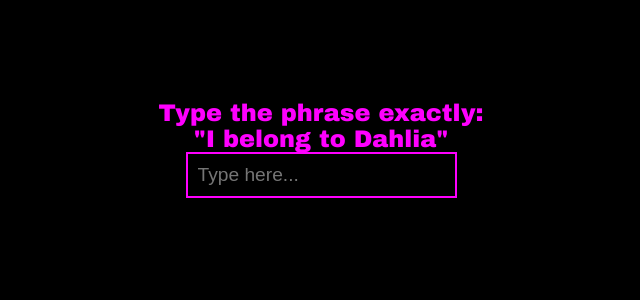
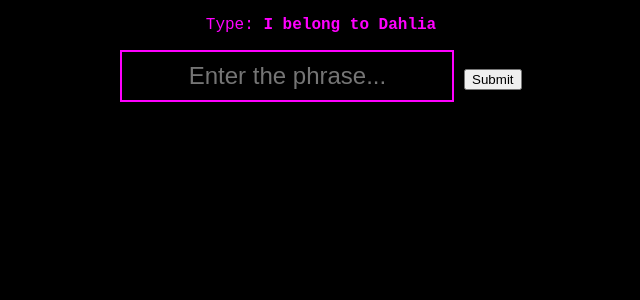
Before and after one commit to SpoilDahlia2d/obeytodahlia, a Python web app: template templates/index.html in a window 1280 px wide. Shown: the top 300 px of the page, without its empty margins (319-959 px from the left). Run offline with Jinja, Linux system fonts and the light colour scheme; the template is opened without the code that fills it, so the values that code supplies are empty.

Commit message:
Update index.html

```diff
--- a/templates/index.html
+++ b/templates/index.html
@@ -2,132 +2,19 @@
 <html lang="en">
 <head>
   <meta charset="UTF-8">
-  <title>Dahlia Control</title>
-  <style>
-    body {
-      background-color: black;
-      color: fuchsia;
-      font-family: 'Arial Black', sans-serif;
-      text-align: center;
-      overflow: hidden;
-    }
-
-    #inputPrompt {
-      font-size: 1.5em;
-      margin-top: 100px;
-    }
-
-    #phraseInput {
-      padding: 10px;
-      font-size: 1.2em;
-      background: black;
-      color: fuchsia;
-      border: 2px solid fuchsia;
-    }
-
-    .popup-img {
-      position: fixed;
-      max-width: 200px;
-      max-height: 200px;
-      animation: flash 1s ease-in-out, float 3s infinite alternate ease-in-out;
-    }
-
-    @keyframes flash {
-      0% { opacity: 0; transform: scale(0.5) rotate(0deg); }
-      50% { opacity: 1; transform: scale(1.2) rotate(20deg); }
-      100% { opacity: 1; transform: scale(1) rotate(0deg); }
-    }
-
-    @keyframes float {
-      from { transform: translateY(0); }
-      to { transform: translateY(-20px); }
-    }
-
-    .hypno-text {
-      position: fixed;
-      top: 50%;
-      left: 50%;
-      transform: translate(-50%, -50%);
-      font-size: 2em;
-      color: fuchsia;
-      text-shadow: 0 0 20px fuchsia;
-      animation: flicker 0.8s infinite;
-    }
-
-    @keyframes flicker {
-      0%, 100% { opacity: 1; }
-      50% { opacity: 0.4; }
-    }
-  </style>
+  <title>Dahlia Domination</title>
+  <link rel="stylesheet" href="/static/style.css">
 </head>
 <body>
-
-  <div id="inputPrompt">Type the phrase exactly: <br><strong>"I belong to Dahlia"</strong></div>
-  <input type="text" id="phraseInput" placeholder="Type here...">
-
-  <script>
-    const input = document.getElementById('phraseInput');
-
-    input.addEventListener('keypress', function (e) {
-      if (e.key === 'Enter') {
-        if (input.value.trim().toLowerCase() === 'i belong to dahlia') {
-          startObsession();
-        } else {
-          alert("Incorrect phrase. Try again exactly.");
-        }
-      }
-    });
-
-    function startObsession() {
-      input.style.display = 'none';
-      document.getElementById('inputPrompt').style.display = 'none';
-
-      // Audio
-      const audio = new Audio('/static/audio/audio.mp3');
-      audio.play();
-
-      // Hypnotic text spam
-      const phrases = [
-        "You are mine now.",
-        "Obey Dahlia.",
-        "No thoughts, just worship.",
-        "Dahlia owns you.",
-        "You belong. Forever.",
-        "Down, deeper, addicted.",
-      ];
-
-      function showPhrase() {
-        const phrase = document.createElement('div');
-        phrase.className = 'hypno-text';
-        phrase.textContent = phrases[Math.floor(Math.random() * phrases.length)];
-        document.body.appendChild(phrase);
-        setTimeout(() => phrase.remove(), 2000);
-      }
-
-      // Image popup spam
-      function showImage() {
-        fetch('/images')
-          .then(res => res.json())
-          .then(images => {
-            const img = document.createElement('img');
-            img.src = `/static/images/${images[Math.floor(Math.random() * images.length)]}`;
-            img.className = 'popup-img';
-            img.style.top = `${Math.random() * 80 + 10}%`;
-            img.style.left = `${Math.random() * 80 + 10}%`;
-            document.body.appendChild(img);
-            setTimeout(() => img.remove(), 3000);
-          });
-      }
-
-      // Loop effects
-      setInterval(showPhrase, 1200);
-      setInterval(showImage, 1000);
-
-      // Auto open Throne after 90 sec
-      setTimeout(() => {
-        window.open("https://throne.com/dahliastar", "_blank");
-      }, 90000);
-    }
-  </script>
+  <div id="intro">
+    <p class="neon">Type: <strong>I belong to Dahlia</strong></p>
+    <input type="text" id="submission" placeholder="Enter the phrase...">
+    <button onclick="checkPhrase()">Submit</button>
+  </div>
+  <div id="effects" style="display:none;">
+    <audio id="hypnoAudio" src="/static/audio.mp3"></audio>
+    <div id="hypnoText"></div>
+  </div>
+  <script src="/static/main.js"></script>
 </body>
 </html>
```
